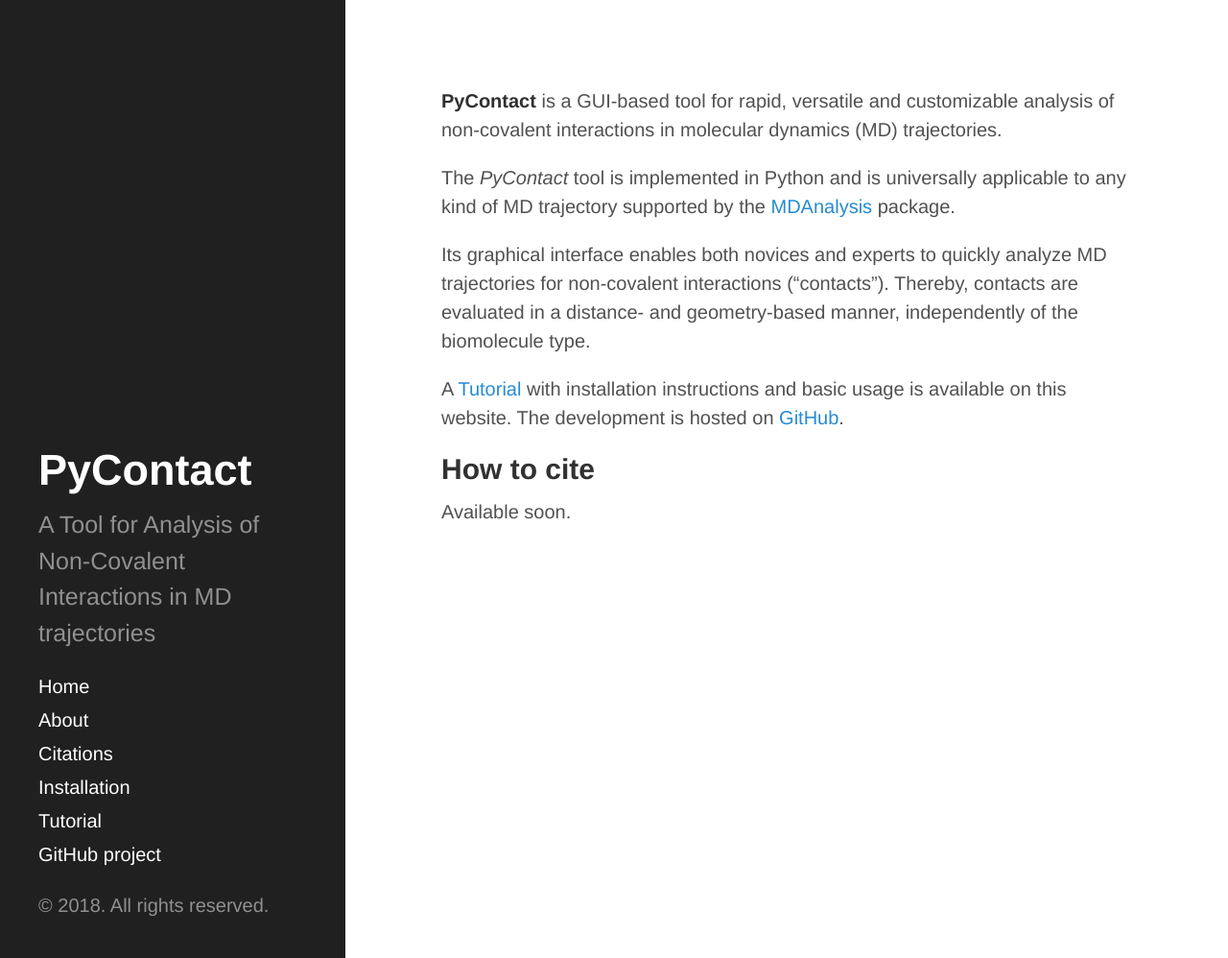
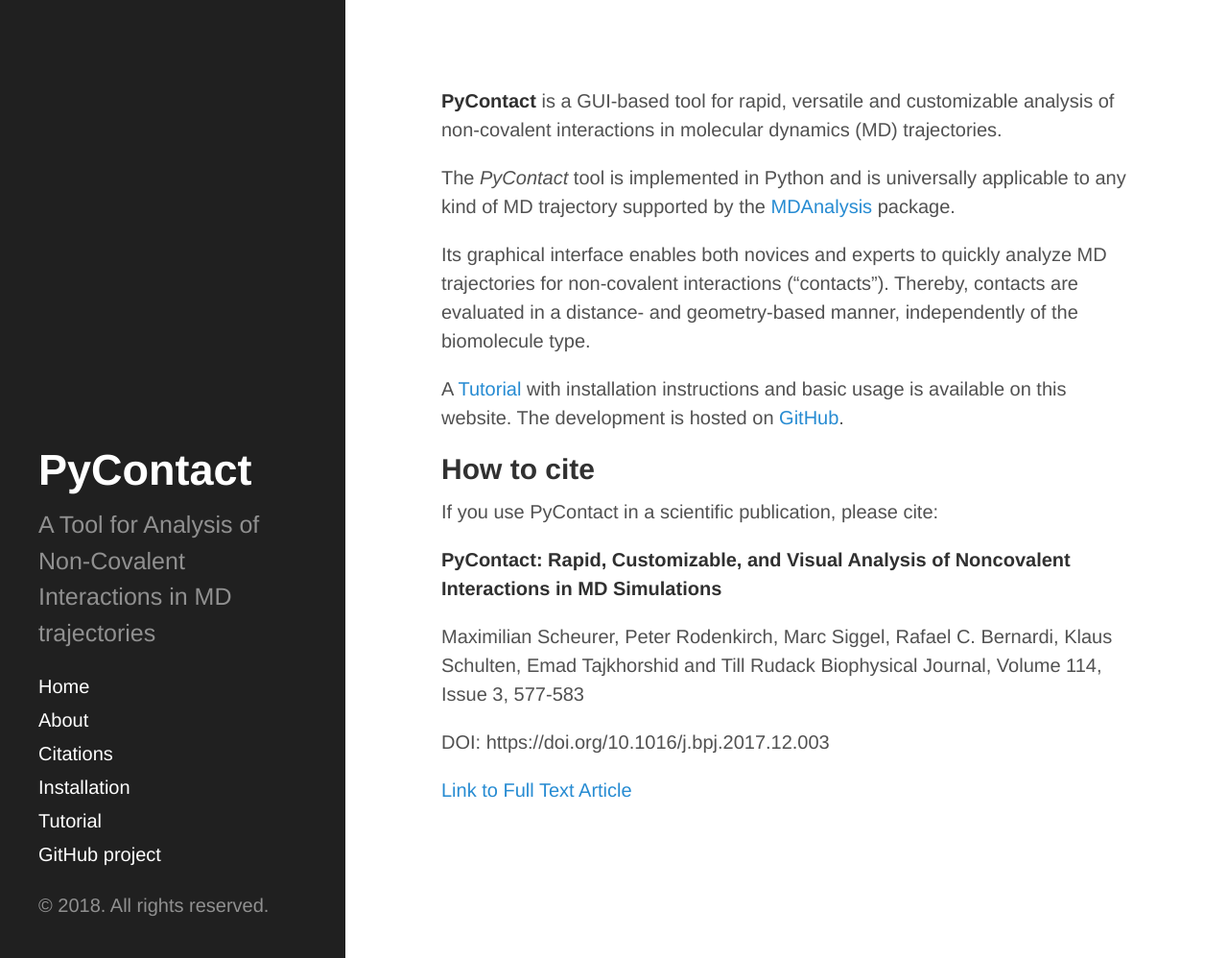
Before and after one commit to pycontact/pycontact.github.io, a Jekyll site: the page built from index.md, in a window 1280 px wide and 998 px high. Shown: the whole window at 96% size. Built offline with Jekyll 4.4.1, drawn with Linux system fonts in a browser that asks for light colours; our own code applies the rules of GitHub Pages for plain Markdown files.

Commit message:
Added citation to website

```diff
--- a/index.md
+++ b/index.md
@@ -14,4 +14,13 @@ A [Tutorial]({{ site.url }}/tutorial) with installation instructions and basic u
 is available on this website. The development is hosted on [GitHub]({{ site.github.repo }}).
 
 ## How to cite
-Available soon.
+If you use PyContact in a scientific publication, please cite:
+
+__PyContact: Rapid, Customizable, and Visual Analysis of Noncovalent Interactions in MD Simulations__
+
+Maximilian Scheurer, Peter Rodenkirch, Marc Siggel, Rafael C. Bernardi, Klaus Schulten, Emad Tajkhorshid and Till Rudack
+Biophysical Journal, Volume 114, Issue 3, 577-583
+
+DOI: https://doi.org/10.1016/j.bpj.2017.12.003
+
+[Link to Full Text Article](http://www.cell.com/biophysj/fulltext/S0006-3495(17)35051-8)
```
